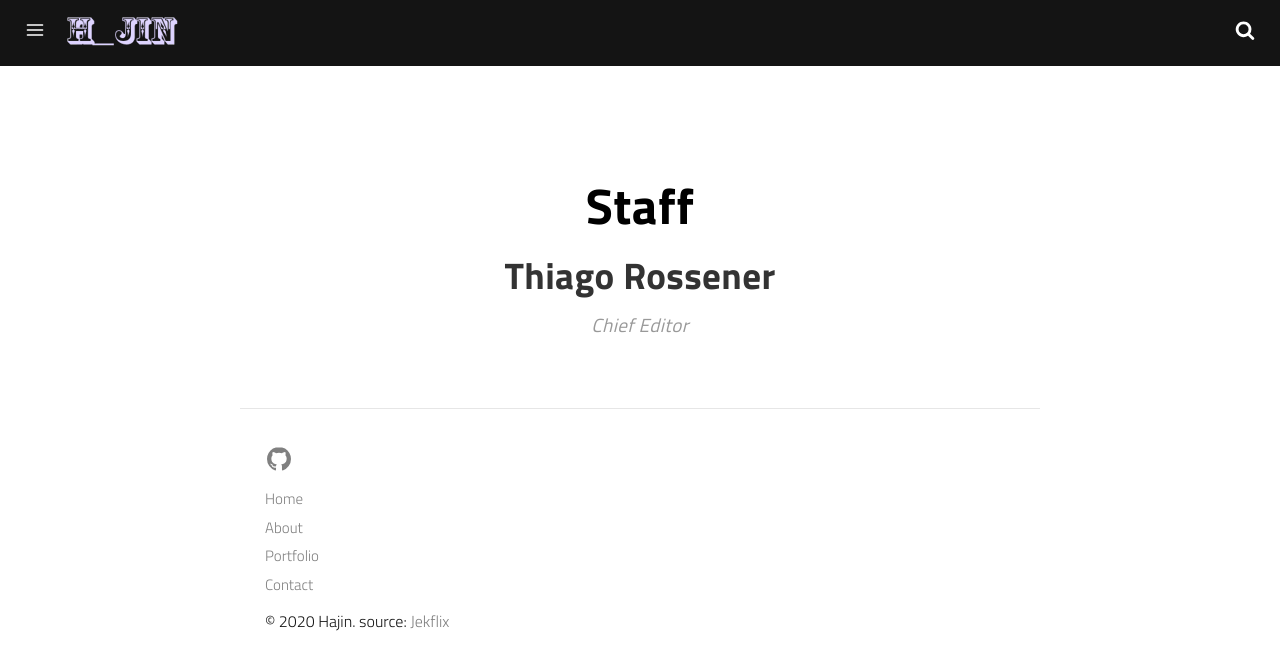
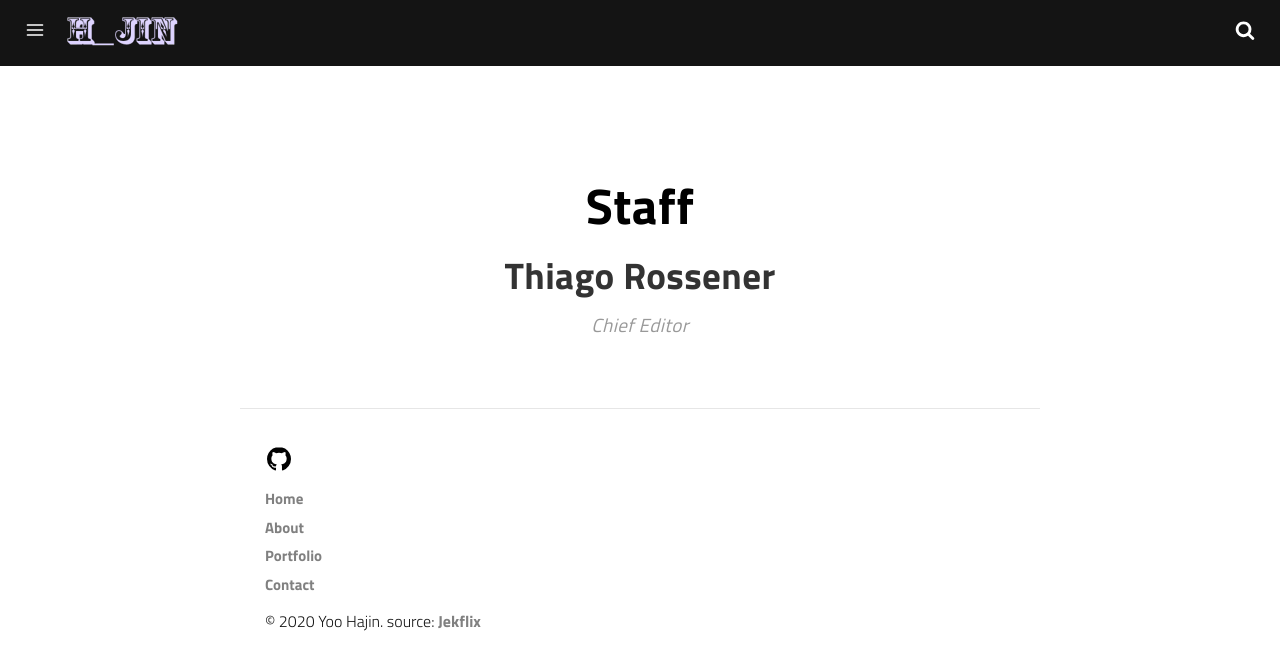
Before and after one commit to Hjinyyyy/Hjinyyyy.github.io, a Jekyll site: the page built from staff.html, in a window 1280 px wide. Shown: the top 670 px of the page. Built offline with Jekyll 4.4.1, drawn with Linux system fonts in a browser that asks for light colours; a script that is not in the unit is left out.

Commit message:
footer 수정

```diff
--- a/_includes/footer.html
+++ b/_includes/footer.html
@@ -35,7 +35,7 @@
     {% include links.html %}
 
     <p>
-      &copy; 2020 Hajin. source: <a href="https://github.com/mmistakes/so-simple-theme" target="_blank" rel="noopener noreferrer">Jekflix</a>
+      &copy; 2020 Yoo Hajin. source: <a href="https://github.com/mmistakes/so-simple-theme" target="_blank" rel="noopener noreferrer">Jekflix</a>
     </p>
 </footer>
 
--- a/_sass/_footer.scss
+++ b/_sass/_footer.scss
@@ -55,13 +55,13 @@ footer {
 
   a {
     display: inline-block;
-    fill: #808080;
     transition: all 0.3s ease;
     text-decoration: none;
     color: #808080;
+    font-weight: bold;
 
     &:hover {
-      fill: $themeColor;
+      color: $themeColor;
     }
 
     &.creator:hover {
```
